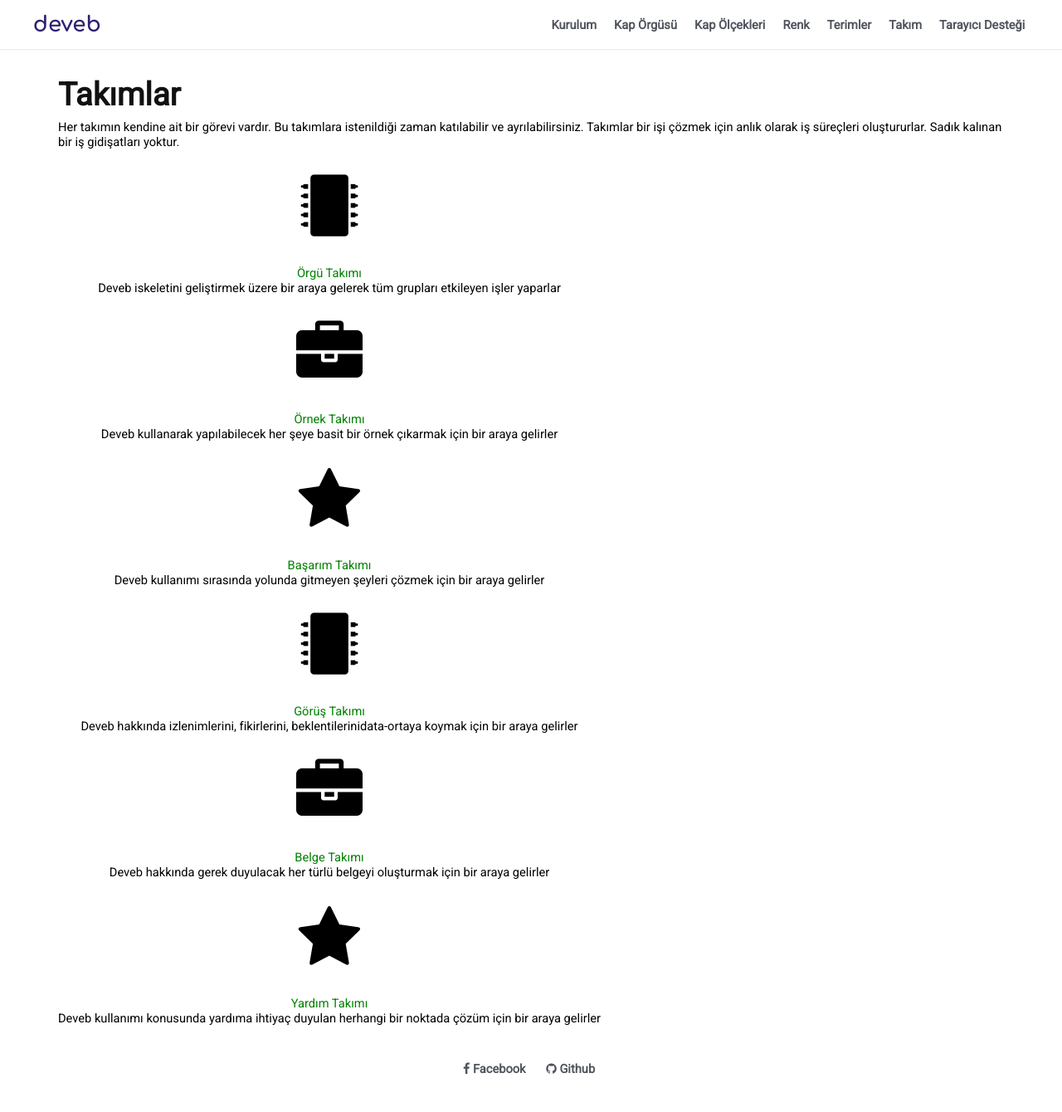
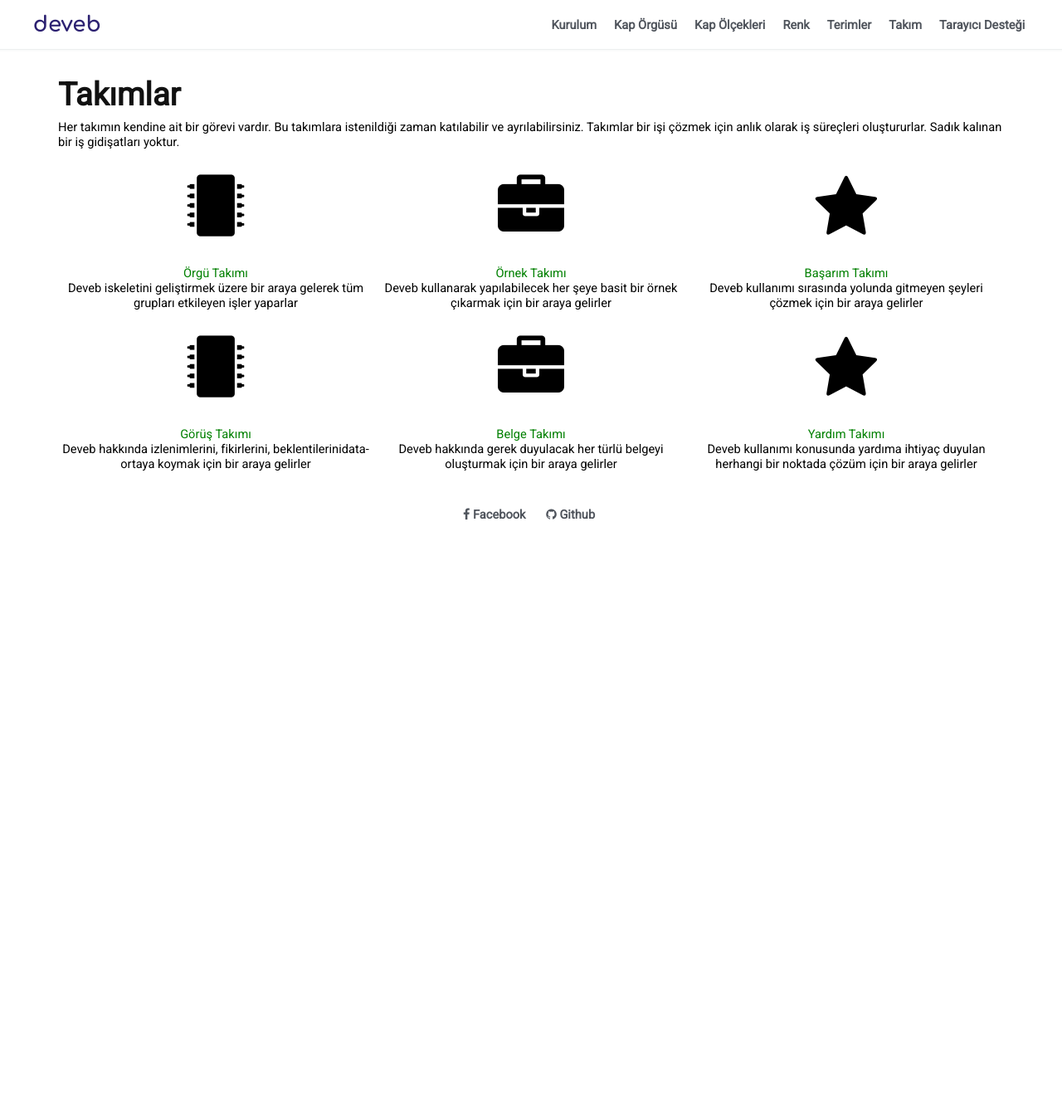
Before and after one commit to data-deveb/data-deveb.github.io, a Jekyll site: the page built from belgeler/takim.html, in a window 1280 px wide. Shown: the whole page at 83% size. Built offline with Jekyll 4.4.1, drawn with Linux system fonts in a browser that asks for light colours; after the commit the page ends 900 px from its top, so only the background shows below that.

Commit message:
Kap örgüsü ölçekleri düzeltildi.

```diff
--- a/belgeler/takim.html
+++ b/belgeler/takim.html
@@ -5,43 +5,43 @@
 <h1>Takımlar</h1>
 <p>Her takımın kendine ait bir görevi vardır. Bu takımlara istenildiği zaman katılabilir ve ayrılabilirsiniz. Takımlar bir işi çözmek için anlık olarak iş süreçleri oluştururlar. Sadık kalınan bir iş gidişatları yoktur.</p>
 
-<div class="arala-1 dışkenar-0 metin-orta" data-deveb="1 1p ufk-2 ufk-2p ort-3 ort-3p">
-  <div data-deveb="1 ufk-1 ort-1">
+<div class="arala-1 dışkenar-0 metin-orta" data-gnl="1 1p" data-ufk="2 2p" data-ort="3 3p">
+  <div data-gnl="1" data-ufk="1" data-ort="1">
     <p>
       <i class="fa fa-microchip beri-2" style="font-size:60pt;"></i> <br>
       <span class="metin-olumlu">Örgü Takımı</span> <br>
       Deveb iskeletini geliştirmek üzere bir araya gelerek tüm grupları etkileyen işler yaparlar
     </p>
   </div>
-  <div data-deveb="1 ufk-1 ort-1">
+  <div data-gnl="1" data-ufk="1" data-ort="1">
     <p>
       <i class="fa fa-briefcase beri-2" style="font-size:60pt;"></i> <br>
       <span class="metin-olumlu">Örnek Takımı</span> <br>
       Deveb kullanarak yapılabilecek her şeye basit bir örnek çıkarmak için bir araya gelirler
     </p>
   </div>
-  <div data-deveb="1 ufk-1 ort-1">
+  <div data-gnl="1" data-ufk="1" data-ort="1">
     <p>
       <i class="fa fa-star beri-2" style="font-size:60pt;"></i> <br>
       <span class="metin-olumlu">Başarım Takımı</span> <br>
       Deveb kullanımı sırasında yolunda gitmeyen şeyleri çözmek için bir araya gelirler
     </p>
   </div>
-  <div data-deveb="1 ufk-1 ort-1">
+  <div data-gnl="1" data-ufk="1" data-ort="1">
     <p>
       <i class="fa fa-microchip beri-2" style="font-size:60pt;"></i> <br>
       <span class="metin-olumlu">Görüş Takımı</span> <br>
       Deveb hakkında izlenimlerini, fikirlerini, beklentilerinidata-ortaya koymak için bir araya gelirler
     </p>
   </div>
-  <div data-deveb="1 ufk-1 ort-1">
+  <div data-gnl="1" data-ufk="1" data-ort="1">
     <p>
       <i class="fa fa-briefcase beri-2" style="font-size:60pt;"></i> <br>
       <span class="metin-olumlu">Belge Takımı</span> <br>
       Deveb hakkında gerek duyulacak her türlü belgeyi oluşturmak için bir araya gelirler
     </p>
   </div>
-  <div data-deveb="1 ufk-1 ort-1">
+  <div data-gnl="1" data-ufk="1" data-ort="1">
     <p>
       <i class="fa fa-star beri-2" style="font-size:60pt;"></i> <br>
       <span class="metin-olumlu">Yardım Takımı</span> <br>
```
